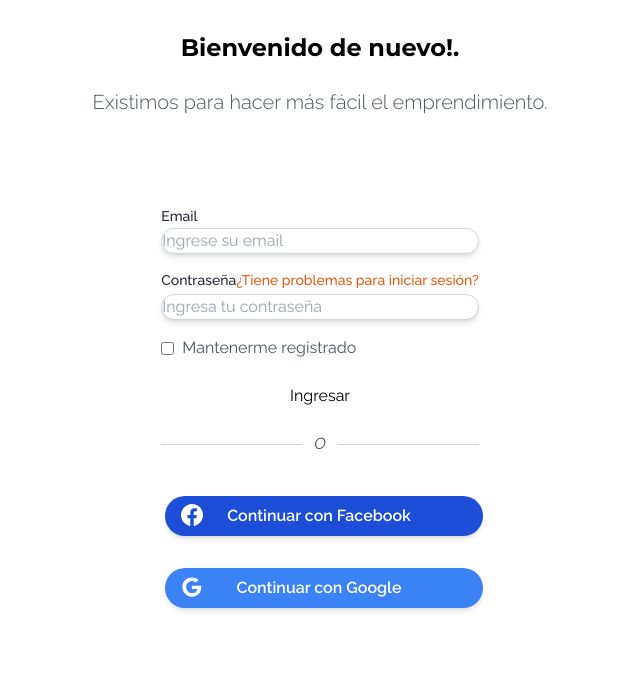
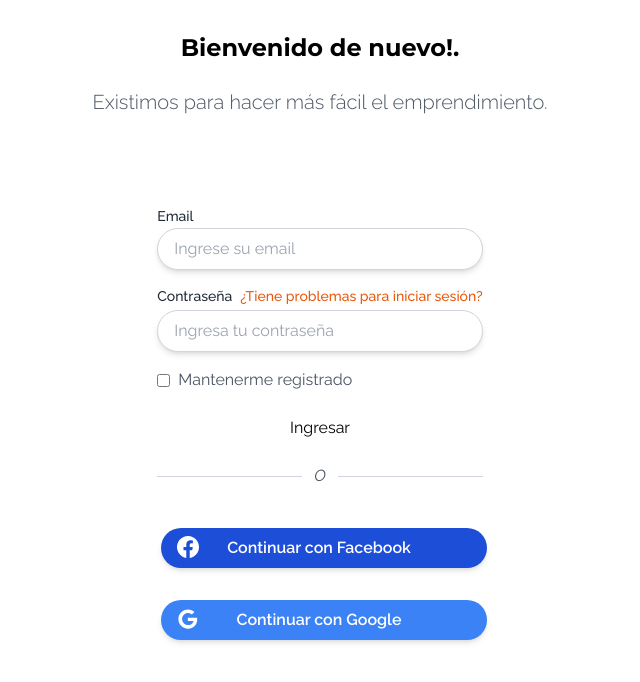
Before and after one commit to AiManagerTech/AiManager-planTask, a React (Vite) app in the folder client/: page /signin in a window 1280 px wide. Shown: the top 682 px of the page, without its empty margins (320-960 px from the left). Built offline with nearby package versions, Linux system fonts and the light colour scheme; no server answers; a web font is replaced by a local one.

Commit message:
add UI login inputs

```diff
--- a/client/src/pages/SignIn.jsx
+++ b/client/src/pages/SignIn.jsx
@@ -106,7 +106,7 @@ const LogIn = () => {
                         id="email"
                         name="email"
                         type="email"
-                        className="form-input w-full inputInline"
+                        className="form-input w-full inputInline px-4 py-2"
                         placeholder="Ingrese su email"
                         onChange={handleChange}
                         required
@@ -119,11 +119,11 @@ const LogIn = () => {
                       <div className="flex justify-between">
                         <label className="label" htmlFor="password">
                           Contraseña
-                        </label>
+                        </label>{' '}
                         <a
                           href="#!"
                           onClick={handleResetPassword}
-                          className="text-sm font-medium text-orange-600 hover:underline cursor-pointer"
+                          className="text-sm font-medium text-orange-600 hover:underline cursor-pointer pl-2"
                         >
                           ¿Tiene problemas para iniciar sesión?
                         </a>
@@ -132,7 +132,7 @@ const LogIn = () => {
                         id="password"
                         name="password"
                         type="password"
-                        className="form-input w-full inputInline"
+                        className="form-input w-full inputInline px-4 py-2"
                         placeholder="Ingresa tu contraseña"
                         onChange={handleChange}
                         required
```
